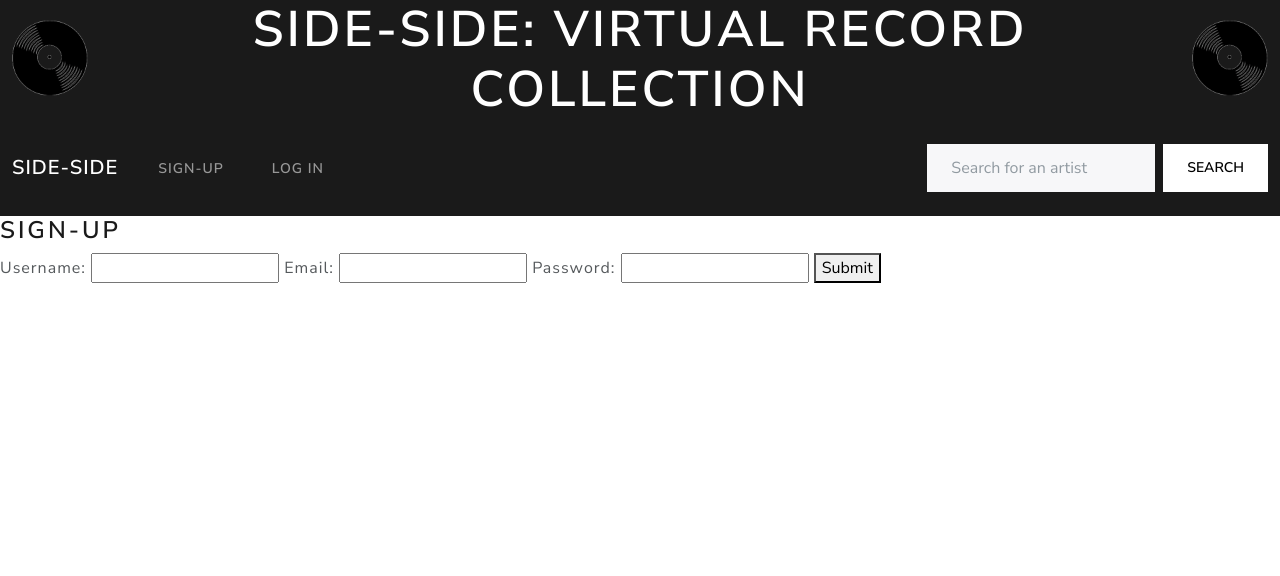
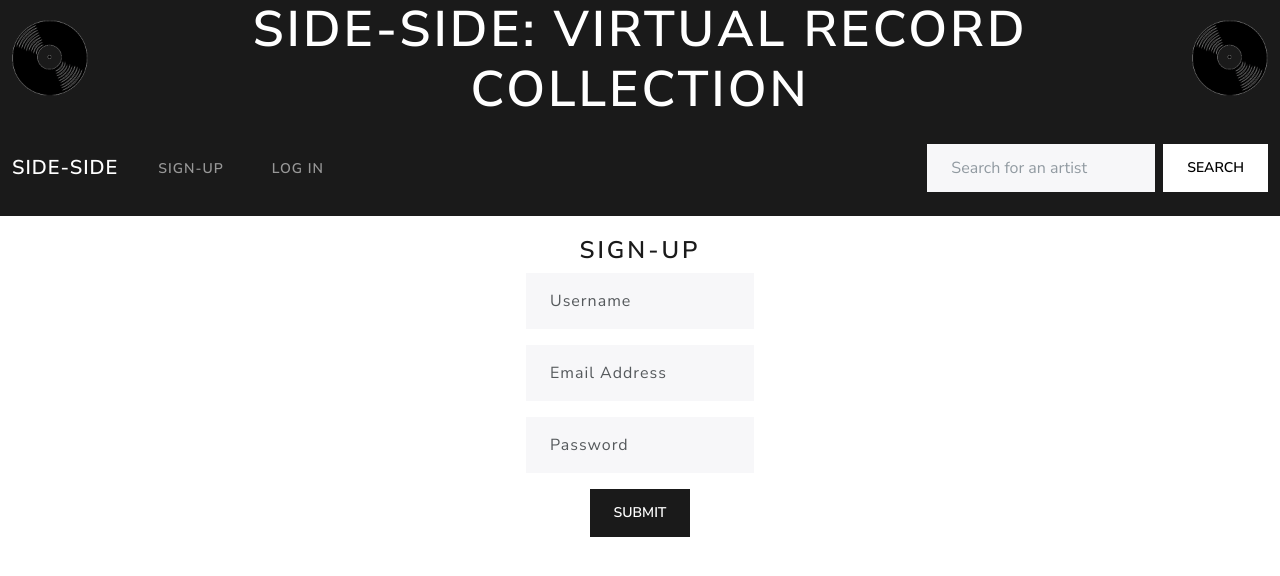
Before and after one commit to zbrose/side-side, a Node project: template views/users/new.ejs in a window 1280 px wide. Shown: the top 576 px of the page. Run offline with Node 20 templates, Linux system fonts and the light colour scheme; the template is opened without the code that fills it, so the values that code supplies are empty; some libraries are stand-ins or nearby versions.

Commit message:
more styling

```diff
--- a/public/css/style.css
+++ b/public/css/style.css
@@ -14,9 +14,10 @@
     flex-direction: column;
     justify-content: space-evenly;
     align-items: center;
+    text-align: center;
     width: 300px;
-    height: 325px;
-    border:  2px solid  rgb(26, 26, 26);
+    height: 350px;
+    border:  2px solid  rgba(26, 26, 26, 0.315);
     border-radius: 10px;
     margin: 10px;
 
@@ -51,7 +52,7 @@
     height: 500px;
     border-radius: 10px;
     margin: 10px;
-    border: 2px solid  rgb(26, 26, 26);
+    border: 2px solid rgba(26, 26, 26, 0.315);
 
 
 }
@@ -93,6 +94,10 @@ li {
 p{
     color: rgb(0, 0, 0);
 }
+
+form {
+    display: inline-block;
+}
 /* nav {
     margin: 0 0 20px 0;
 }
--- a/views/layout.ejs
+++ b/views/layout.ejs
@@ -40,11 +40,11 @@
                     <a class="nav-link" href="/categories">Categories</a>
                   </li>
                   <li class="nav-item">
+                      <a class="nav-link" href="/users/profile">Hello, <%=user.username %></a>
+                  </li>
+                  <li class="nav-item">
                     <a class="nav-link" href="/users/logout">Log Out</a>
                   </li>
-                  <!-- <li class="nav-item">
-                      <a class="nav-link" href="/users/profile"><%=user.email %></a>
-                  </li> -->
                   <% } else {%>
                   <li class="nav-item">
                     <a class="nav-link" href="/users/new">Sign-Up</a>
--- a/views/users/new.ejs
+++ b/views/users/new.ejs
@@ -1,15 +1,29 @@
+<div class="center">
 <h3>Sign-up</h3>
 
-<form action="/users" method="post">
-    <label for="username">Username: </label>
-    <input type="username" name="username" id="username">
 
-    <label for="email">Email: </label>
-    <input type="email" name="email" id="email">
 
-    <label for="password">Password: </label>
-    <input type="password" name="password" id="password">
+    <form action="/users" method="post">
 
-    <button type="submit">Submit</button>
 
-</form>
+        <div class="form-group">
+            <div class="form-floating mb-3">
+                <input type="username" class="form-control" id="username" name="username" placeholder="name@example.com">
+                <label for="username">Username</label>
+            </div>
+            <div class="form-floating mb-3">
+                <input type="email" class="form-control" id="email" name="email" placeholder="name@example.com">
+                <label for="email">Email Address</label>
+            </div>
+            <div class="form-floating mb-3">
+                <input type="password" class="form-control" id="password" name="password" placeholder="name@example.com">
+                <label for="password">Password</label>
+            </div>
+
+        </div>
+
+        <button type="submit" class="btn btn-primary">Submit</button>
+
+    </form>
+
+</div>
```
Also changed, not shown: TO-DO.txt (+2 -6 lines), views/categories/edit.ejs (+5 -2 lines), views/categories/new.ejs (+7 -3 lines), views/users/login.ejs (+20 -4 lines), views/users/profile.ejs (+9 -8 lines), Images/ERD_v2.png (added), Images/Screen Shot 2022-03-05 at 5.24.57 PM.png (added), Images/Screen Shot 2022-03-05 at 5.25.13 PM.png (added), Images/Screen Shot 2022-03-05 at 5.25.44 PM.png (added), readme.md, 2 other files.
